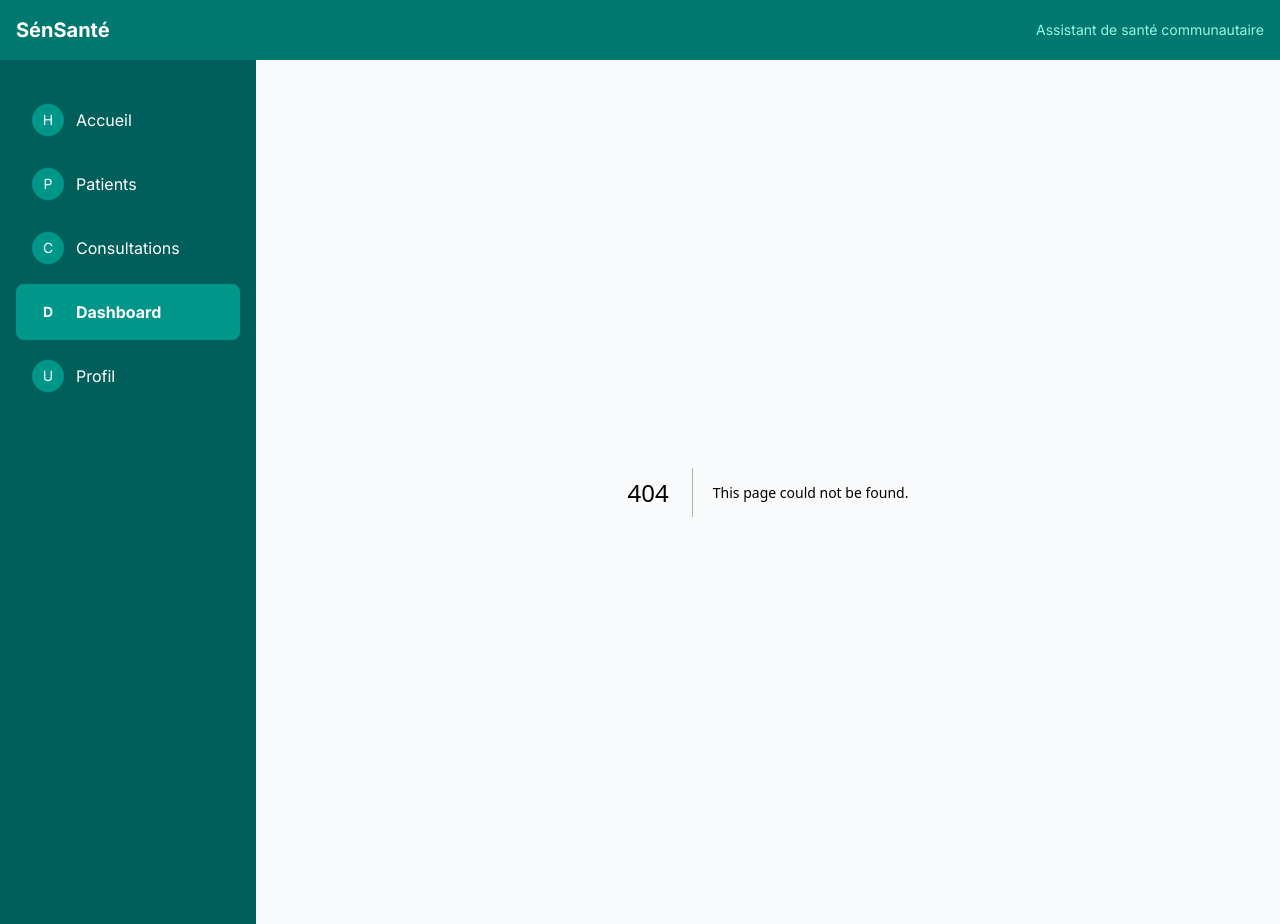
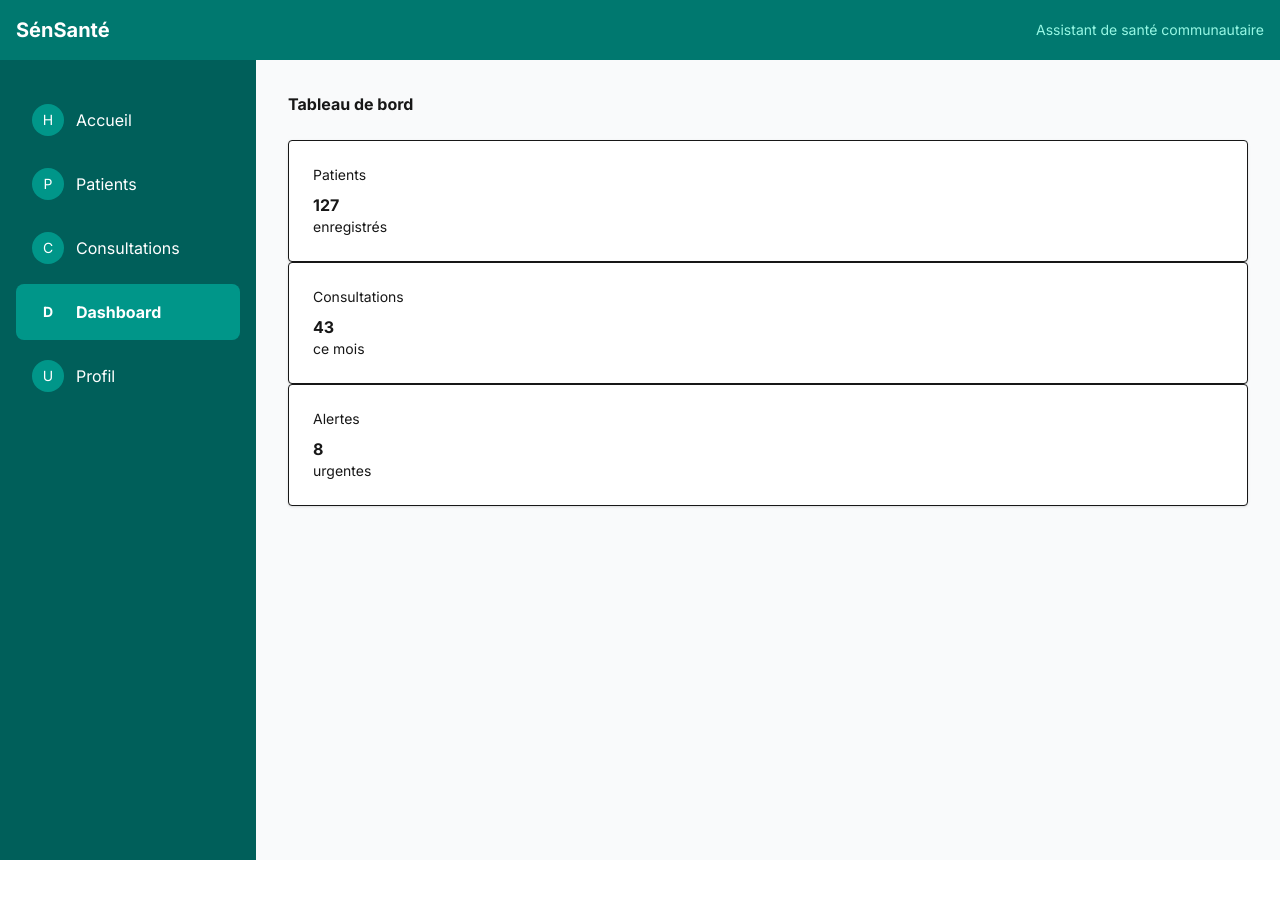
Before and after one commit to Assatou03/sensante, a Next.js app: page /dashboard in a window 1280 px wide. Before the commit this address had no page. After the commit the page ends 860 px from the top, so only its background shows below. Built offline with nearby package versions, Linux system fonts and the light colour scheme.

Commit message:
Page <Page-Profil> (<Pilote>)

```diff
--- /dev/null
+++ b/src/app/dashboard/page.tsx
@@ -0,0 +1,23 @@
+import StatCard from "@/components/StatCard";
+export default function DashboardPage() {
+return (
+<div>
+<h1 className="text -2xl font-bold
+text-gray -800 mb-6">
+Tableau de bord
+</h1>
+<div className="grid grid-cols -1
+md:grid-cols -3 gap -4">
+<StatCard titre="Patients" valeur={127}
+unite="enregistrés"
+couleur="border -teal -500" />
+<StatCard titre="Consultations" valeur={43}
+unite="ce mois"
+couleur="border -orange -500" />
+<StatCard titre="Alertes" valeur={8}
+unite="urgentes"
+couleur="border -red -500" />
+</div>
+</div>
+);
+}
--- /dev/null
+++ b/src/app/profil/page.tsx
@@ -0,0 +1,22 @@
+export default function ProfilPage() {
+return (
+<div>
+<h1 className="text -2xl font-bold
+text-gray -800 mb-6">
+Mon profil
+</h1>
+<div className="bg-white rounded -lg
+shadow -md p-6 max-w-md">
+<p className="text-gray -600">
+<strong >Nom :</strong > Moussa Diop
+</p>
+<p className="text-gray -600 mt-2">
+<strong >Rôle :</strong > Agent de santé
+</p>
+<p className="text-gray -600 mt-2">
+<strong >Région :</strong > Dakar
+</p>
+</div>
+</div>
+);
+}
```
